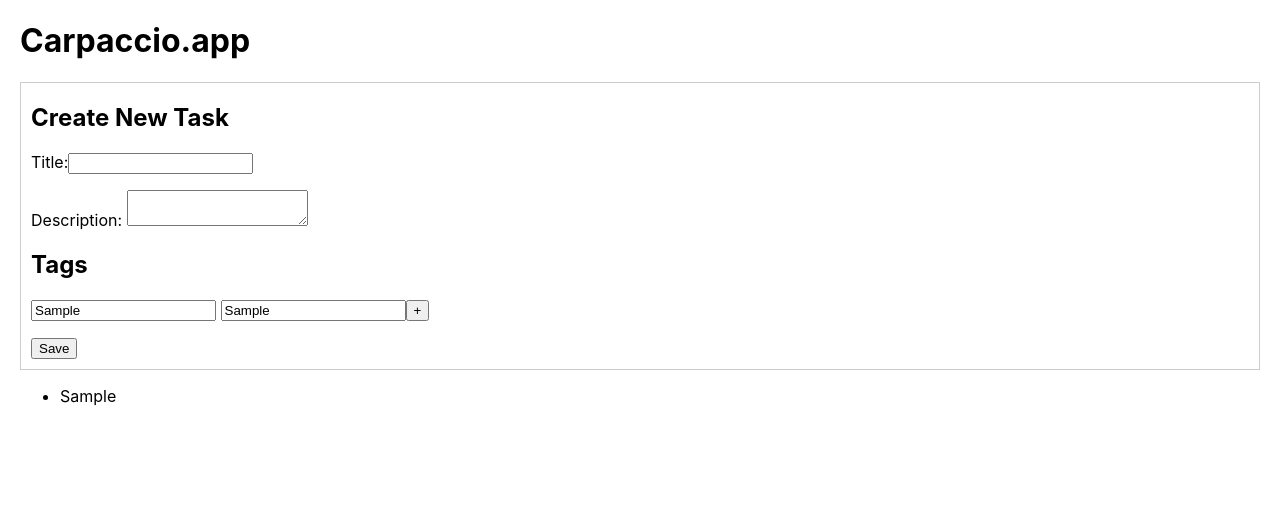
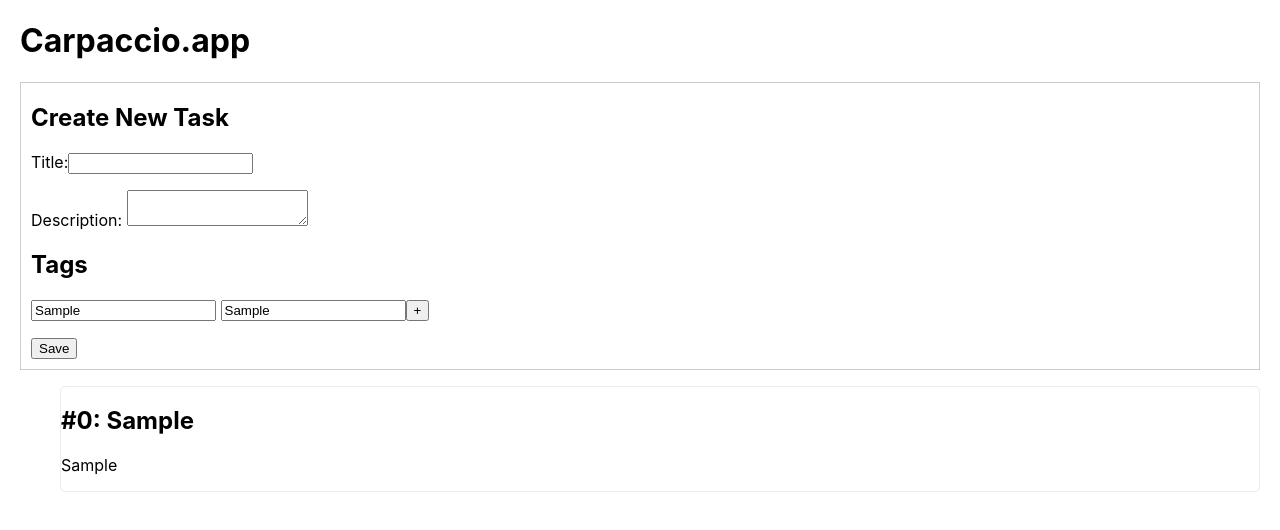
Before and after one commit to andrew8088/carpaccio, a React (Create React App) app: page / in a window 1280 px wide. Both pictures are taken after typing "Sample", "Sample", "Sample", "Sample" into the empty fields and a click on the button "Save". Shown: the top 530 px of the page. Built offline with nearby package versions, Linux system fonts and the light colour scheme.

Commit message:
add tags, display whole tasks

```diff
--- a/src/NewTaskForm.tsx
+++ b/src/NewTaskForm.tsx
@@ -1,5 +1,6 @@
 import { useState } from "react";
 import { DraftTask } from "./Task";
+import TagList from "./TagList";
 
 interface NewTaskFormProps {
   saveNewTask: (task: DraftTask) => void;
@@ -65,11 +66,7 @@ export default function NewTaskForm({ saveNewTask }: NewTaskFormProps) {
         </button>
       </p>
 
-      {Object.keys(tags).map((key, i) => (
-        <p key={i}>
-          <strong>{key}</strong>: {tags[key]}
-        </p>
-      ))}
+      <TagList tags={tags} />
 
       <button
         onClick={() => {
--- /dev/null
+++ b/src/TagList.tsx
@@ -0,0 +1,17 @@
+interface TagListProps {
+  tags: {
+    [key: string]: string;
+  };
+}
+
+export default function Taglist({ tags }: TagListProps) {
+  return (
+    <ul>
+      {Object.keys(tags).map((key, i) => (
+        <li key={i}>
+          <strong>{key}</strong>: {tags[key]}
+        </li>
+      ))}
+    </ul>
+  );
+}
--- /dev/null
+++ b/src/TaskCard.tsx
@@ -0,0 +1,20 @@
+import { Task } from "./Task";
+import TagList from "./TagList";
+
+interface TaskCardProps {
+  task: Task;
+}
+
+export default function TaskCard({ task }: TaskCardProps) {
+  return (
+    <section style={{ border: "1px solid #ececec", borderRadius: "5px" }}>
+      <h1>
+        <strong>#{task.id}</strong>: {task.title}
+      </h1>
+
+      <p> {task.description}</p>
+
+      {task.tags && <TagList tags={task.tags} />}
+    </section>
+  );
+}
--- a/src/TaskList.tsx
+++ b/src/TaskList.tsx
@@ -1,4 +1,5 @@
 import { Task } from "./Task";
+import TaskCard from "./TaskCard";
 
 interface TaskListProps {
   tasks: Task[];
@@ -8,7 +9,7 @@ export default function TaskList({ tasks }: TaskListProps) {
   return (
     <ul>
       {tasks.map((t) => (
-        <li key={t.id}>{t.title}</li>
+        <TaskCard key={t.id} task={t} />
       ))}
     </ul>
   );
```
